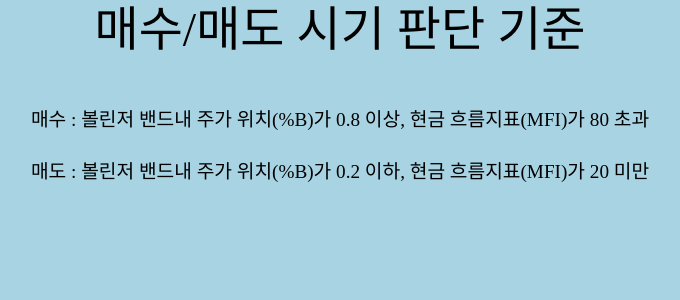
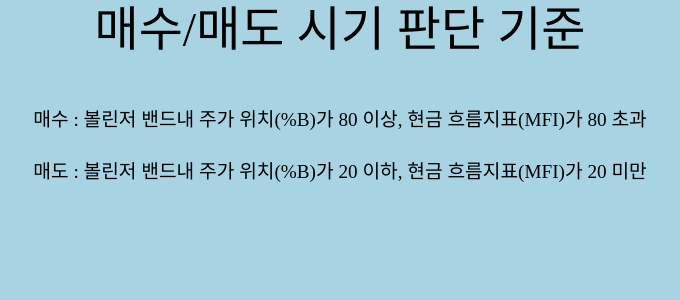
Before and after one commit to crimsonjoo/joosajang, a Django app: template test2/templates/test2/result0_2.html in a window 1280 px wide. Shown: the part 897-1197 px from the top of the page, without its empty margins (300-980 px from the left). Run offline with Django 3.2, Linux system fonts and the light colour scheme; the template is opened without the code that fills it, so the values that code supplies are empty; some libraries are stand-ins or nearby versions; some web fonts are replaced.

Commit message:
change desc

```diff
--- a/test2/templates/test2/result0_2.html
+++ b/test2/templates/test2/result0_2.html
@@ -57,7 +57,7 @@
         <div class="align-text-box">
 
             <div class="text-box">
-                <h1 class="start_higlight_conent">매수 : 볼린저 밴드내 주가 위치(%B)가 0.8 이상, 현금 흐름지표(MFI)가 80 초과</h1>
+                <h1 class="start_higlight_conent">매수 : 볼린저 밴드내 주가 위치(%B)가 80 이상, 현금 흐름지표(MFI)가 80 초과</h1>
             </div>
 
             <div class="text-box">
@@ -65,7 +65,7 @@
             </div>
 
             <div class="text-box">
-                <h1 class="start_higlight_conent">매도 : 볼린저 밴드내 주가 위치(%B)가 0.2 이하, 현금 흐름지표(MFI)가 20 미만</h1>
+                <h1 class="start_higlight_conent">매도 : 볼린저 밴드내 주가 위치(%B)가 20 이하, 현금 흐름지표(MFI)가 20 미만</h1>
             </div>
         </div>
     </div>
--- a/test2/templates/test2/result1_2.html
+++ b/test2/templates/test2/result1_2.html
@@ -57,7 +57,7 @@
         <div class="align-text-box">
 
             <div class="text-box">
-                <h1 class="start_higlight_conent">매수 : 볼린저 밴드내 주가 위치(%B)가 0.05 이하, 일중 강도율(II%)가 0 초과</h1>
+                <h1 class="start_higlight_conent">매수 : 볼린저 밴드내 주가 위치(%B)가 5 이하, 일중 강도율(II%)가 0 초과</h1>
             </div>
 
             <div class="text-box">
@@ -65,7 +65,7 @@
             </div>
 
             <div class="text-box">
-                <h1 class="start_higlight_conent">매도 : 볼린저 밴드내 주가 위치(%B)가 0.95 이하, 현금 흐름지표(MFI)가 0 미만</h1>
+                <h1 class="start_higlight_conent">매도 : 볼린저 밴드내 주가 위치(%B)가 95 이하, 현금 흐름지표(MFI)가 0 미만</h1>
             </div>
         </div>
     </div>
```
